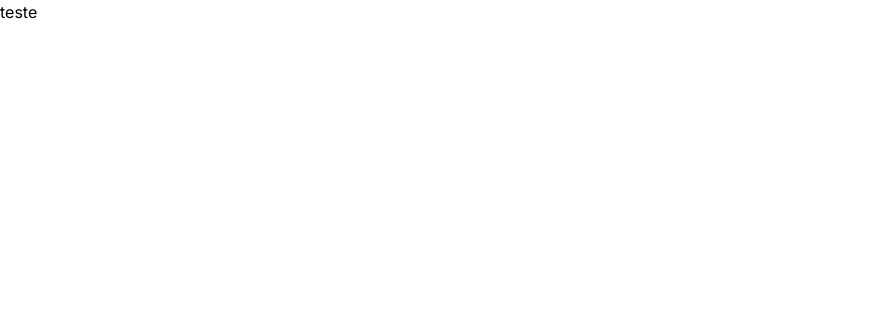
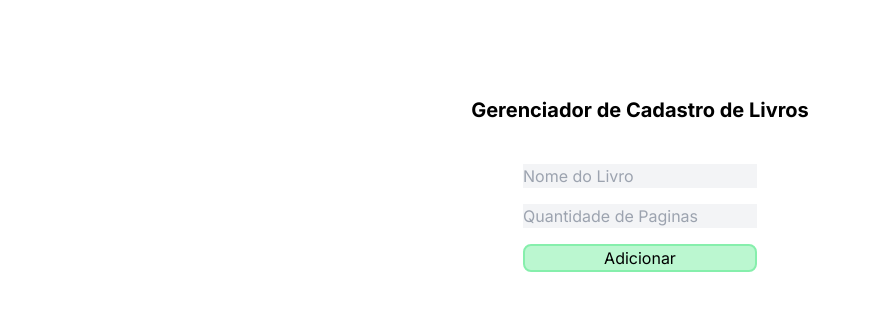
Before and after one commit to Nicoliiii/provafinal, a Next.js app: page / in a window 1280 px wide. Shown: the top 310 px of the page, without its empty margins (0-871 px from the left). Built offline with nearby package versions, Linux system fonts and the light colour scheme.

Commit message:
fix:teste02-erro

```diff
--- a/app/globals.css
+++ b/app/globals.css
@@ -1,3 +1,10 @@
 @tailwind base;
 @tailwind components;
 @tailwind utilities;
+
+h1 {
+    @apply text-xl font-bold;
+  }
+  input {
+    @apply bg-gray-100;
+  }
--- a/app/layout.tsx
+++ b/app/layout.tsx
@@ -5,8 +5,8 @@ import './globals.css'
 const inter = Inter({ subsets: ['latin'] })
 
 export const metadata: Metadata = {
-  title: 'Create Next App',
-  description: 'Generated by create next app',
+  title: 'Cadastro de Livros - Prova Final',
+  description: 'Prova Final baseado na criacao de aplicação para cadastro',
 }
 
 export default function RootLayout({
--- a/app/page.tsx
+++ b/app/page.tsx
@@ -1,8 +1,47 @@
-import type { Metadata } from 'next'
-import { Inter } from 'next/font/google'
-import './globals.css'
+import books from '../components/books'
+import { useState } from 'react'
+
 export default function Home() {
-  return (
-    <h1>teste</h1>
+  const [books, atualizarBook] = useState<any[]>([])
+
+  function adicionarBook(e: React.FormEvent<HTMLFormElement>) {
+    e.preventDefault()
+    let title = e.target[0].value
+    let page = e.target[1].value
+
+    if (title.length == 0 || page.length == 0) {
+      alert('Preencha todos os campos')
+      return
+    }
+    const novo_book = {
+      title: title,
+      page: page,
+    }
+    atualizarBook([...books, novo_book])
+  }
+  function removerBook(title: string) {
+    let novos_books = books.filter(books => books.title != title)
+
+    atualizarBook(novos_books)
+  }
+  return(
+    <main className="flex min-h-screen flex-col items-center p-24">
+      <h1>Gerenciador de Cadastro de Livros</h1>
+      <div>
+      <form onSubmit={adicionarBook} className='w-full flex flex-col space-y-4 my-10'>
+      <input type="text" title="title" placeholder='Nome do Livro'/>
+          <input type="text" name="page" placeholder='Quantidade de Paginas'/>
+          <button type="submit" className='border-2 rounded-lg border-green-300 bg-green-200'>Adicionar</button>
+      </form>
+      </div>
+      <div id="lista" className='space-y-5 w-full max-w-2xl'>
+        {books.map(Book01 => <books
+          key={Book01.title}
+          nome={Book01.page}
+          removerBook={removerBook}
+        />)}
+      </div>
+    </main>
   )
+
 }
--- a/components/books.tsx
+++ b/components/books.tsx
@@ -0,0 +1,18 @@
+type Props = {
+    title: string
+    page: string
+    removerBook: Function
+ }
+ export default function books(props: Props) {
+    return (
+        <div className="flex w-full space-x-10 items-center border-2 border-gray-200 bg-gray-50 rounded-lg p-2">
+                <img src={props.title} className="aspect-square w-auto h-20 object-cover"/>
+            <div className="w-full">
+                <p>
+                    {props.page}
+                </p>
+            </div>
+            <button className="border-2 border-red-300 bg-red-50 px-2 rounded-lg h-min" onClick={() => props.removerBook(props.title)}>Remover</button>
+        </div>
+    )
+  }
```
